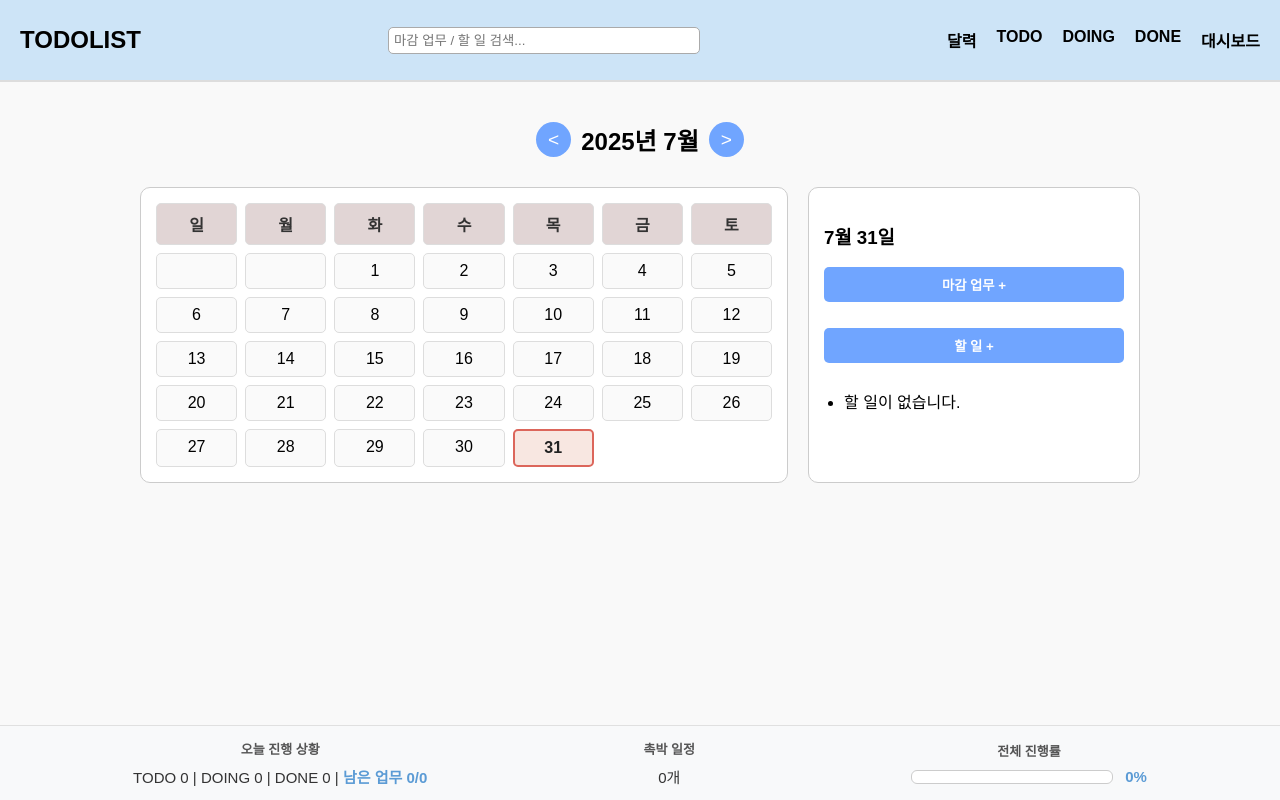
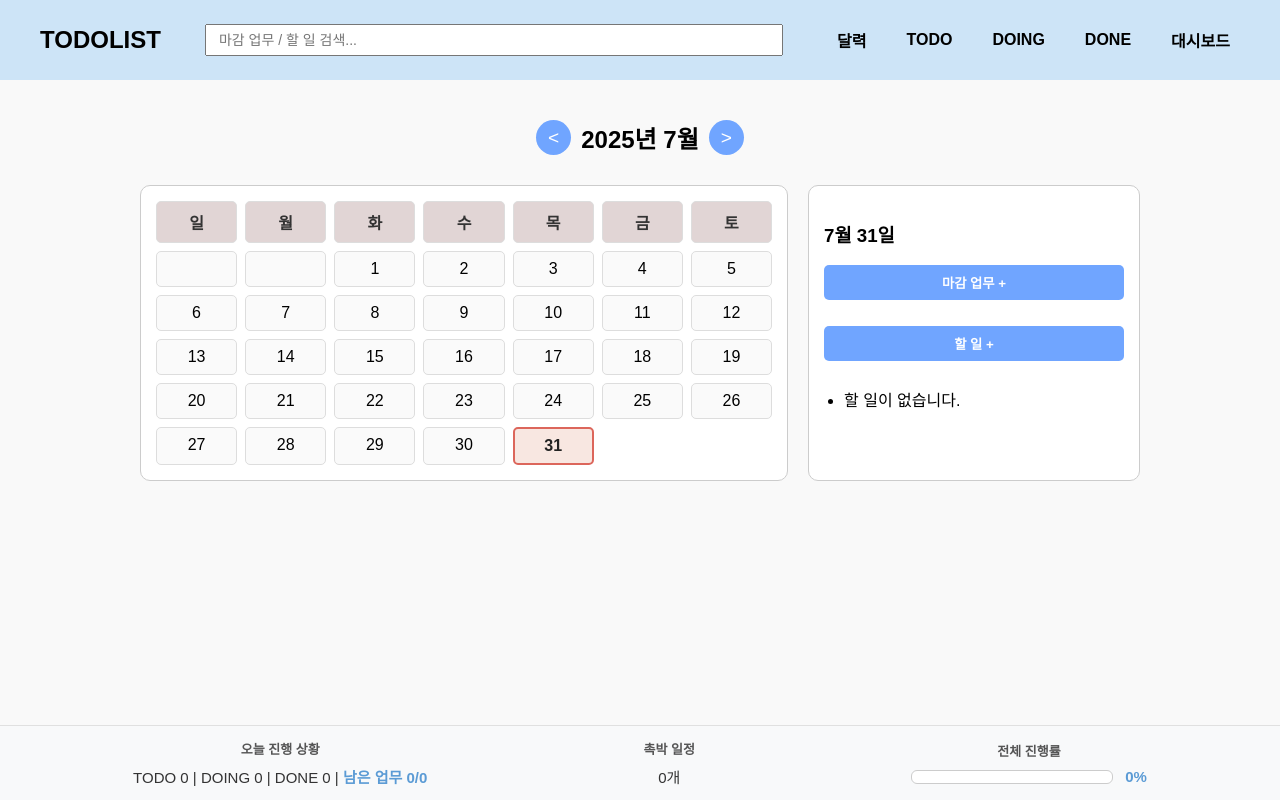
Before and after one commit to zourneyy/solux_starterpack, a plain HTML site: page refactoring/public/index.html in a window 1280 px wide. Drawn offline with Linux system fonts and the light colour scheme.

Commit message:
상단바 스타일 수정

```diff
--- a/refactoring/public/style.css
+++ b/refactoring/public/style.css
@@ -4,43 +4,58 @@ body {
   background-color: #f9f9f9;
 }
 
+/* 메뉴 바 전체 정렬 */
 header {
   display: flex;
   justify-content: space-between;
   align-items: center;
-  padding: 10px 20px;
+  padding: 10px 40px;
   background-color: #cde4f7;
-  border-bottom: 2px solid #ddd;
 }
 
+/* 로고 */
 .logo {
-  font-size: 1.5rem;
+  font-size: 24px;
   font-weight: bold;
 }
 
-header input {
-  padding: 5px;
-  width: 300px;
-  border: 1px solid #aaa;
-  border-radius: 5px;
+/* 검색창 */
+#searchInput {
+  width: 550px;
+  margin: 0 20px;
+  padding: 6px 12px;
+  font-size: 14px;
 }
 
+/* 네비게이션 영역 */
+nav {
+  flex-shrink: 0;
+}
+
+/* 메뉴 목록 (가로 정렬 + 가운데 정렬) */
 .menu {
   list-style: none;
   display: flex;
   gap: 20px;
   padding: 0;
   margin: 0;
+  align-items: center;
 }
 
+/* 메뉴 항목 */
 .menu li {
   cursor: pointer;
   font-weight: bold;
+  padding: 6px 10px;
+  transition: color 0.3s, border-bottom 0.3s;
 }
+
+/* 활성화된 메뉴 */
 .menu li.active {
   color: #007bff;
   border-bottom: 2px solid #007bff;
 }
+
 
 .page-section {
   display: none;
@@ -699,6 +714,10 @@ footer#statusBar {
   margin-top: 4px;
   border-radius: 3px;
   transition: background-color 0.3s ease;
+
+  width: 70%;          /* 길이 축소 */
+  margin-left: auto;   /* 좌우 가운데 정렬 */
+  margin-right: auto;
 }
 
 /*검색 기능 하이라이트 표시*/
```
